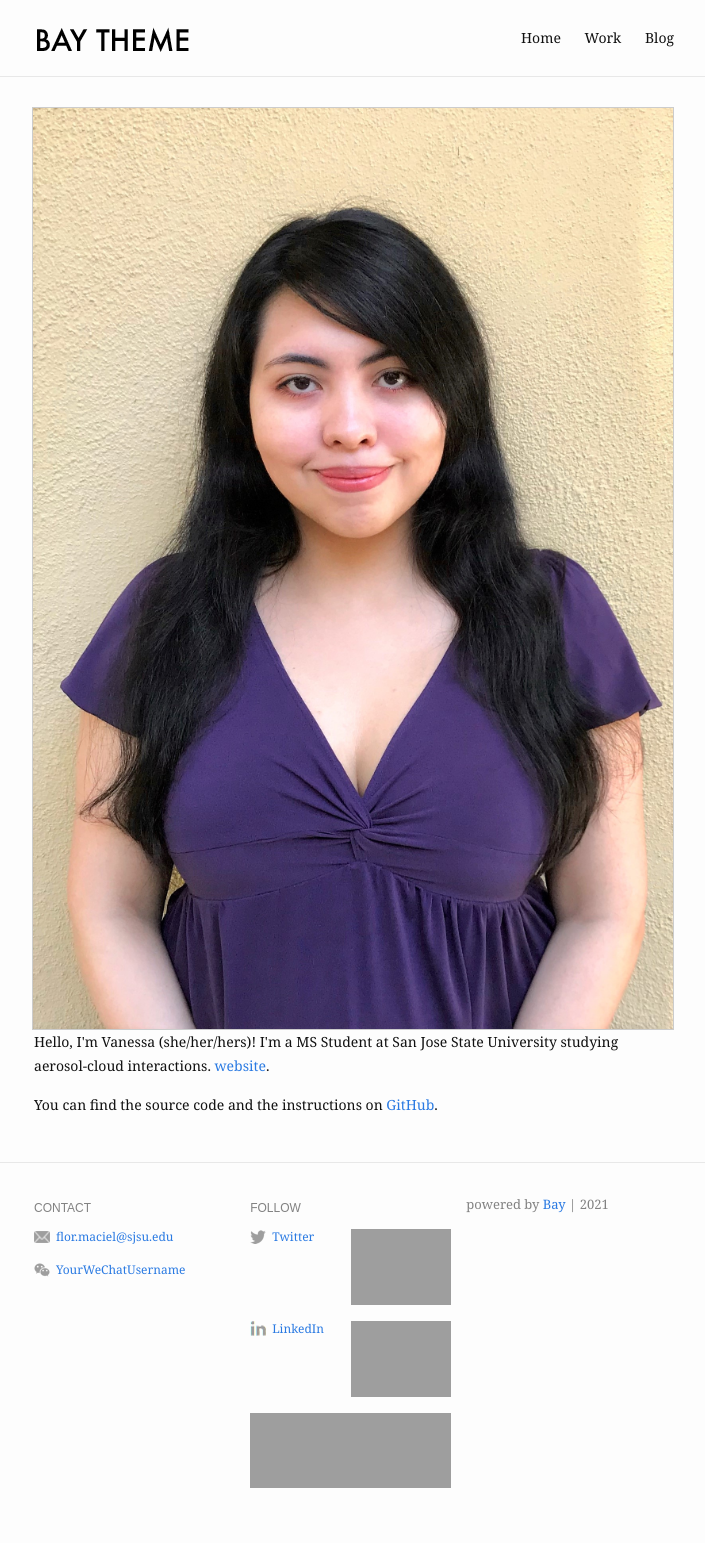
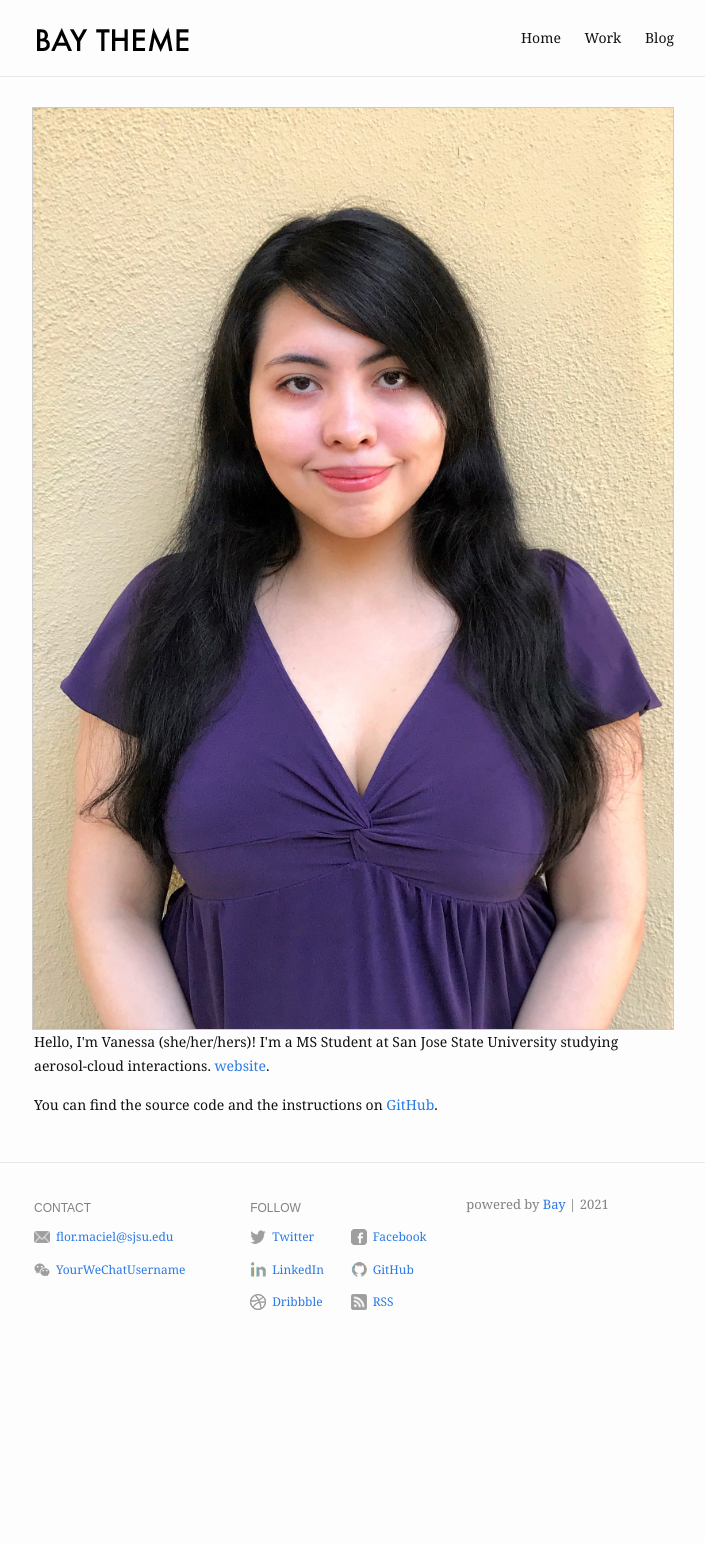
Before and after one commit to florvanessamaciel/florvmaciel.github.io, a Jekyll site: the page built from index.md, in a window 1280 px wide. Shown: the whole page, without its empty margins (286-991 px from the left). Built offline with Jekyll 4.4.1, drawn with Linux system fonts in a browser that asks for light colours; after the commit the page ends 1365 px from its top, so only the background shows below that.

Commit message:
Update _config.yml

```diff
--- a/_config.yml
+++ b/_config.yml
@@ -29,15 +29,15 @@
     - name: Twitter
       link: http://twitter.com/florvmaciel
       username: "@florvmaciel"
-    - name: #Facebook
+    - name: Facebook
       link: #http://facebook.com/YourFacebookUsername
     - name: LinkedIn
       link: https://www.linkedin.com/in/fvmaciel
-    - name: #GitHub
+    - name: GitHub
       link: #http://github.com/YourGitHubUsername
-    - name: #Dribbble
+    - name: Dribbble
       link: #https://dribbble.com/YourDribbbleUsername
-    - name: #RSS
+    - name: RSS
       link: #/feed.xml
 
 # Build settings
```
